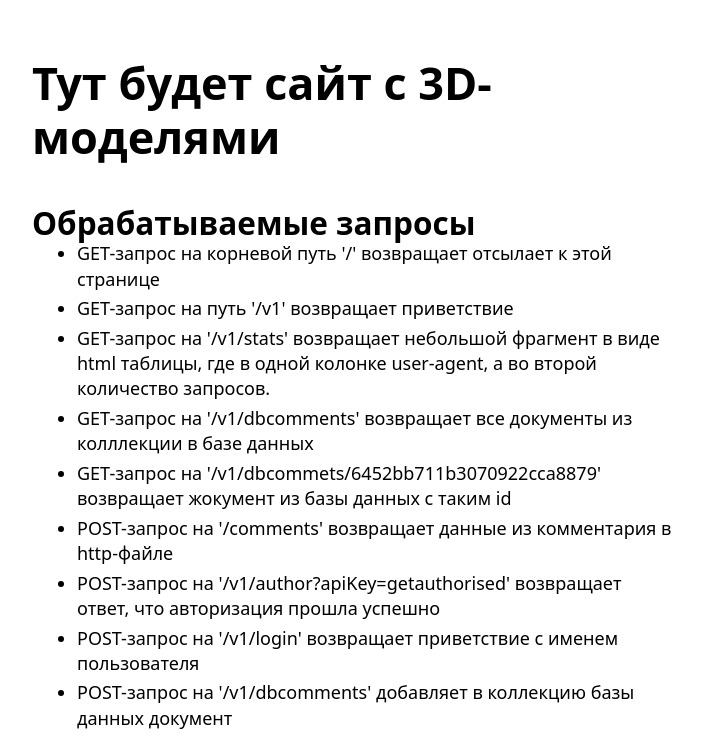
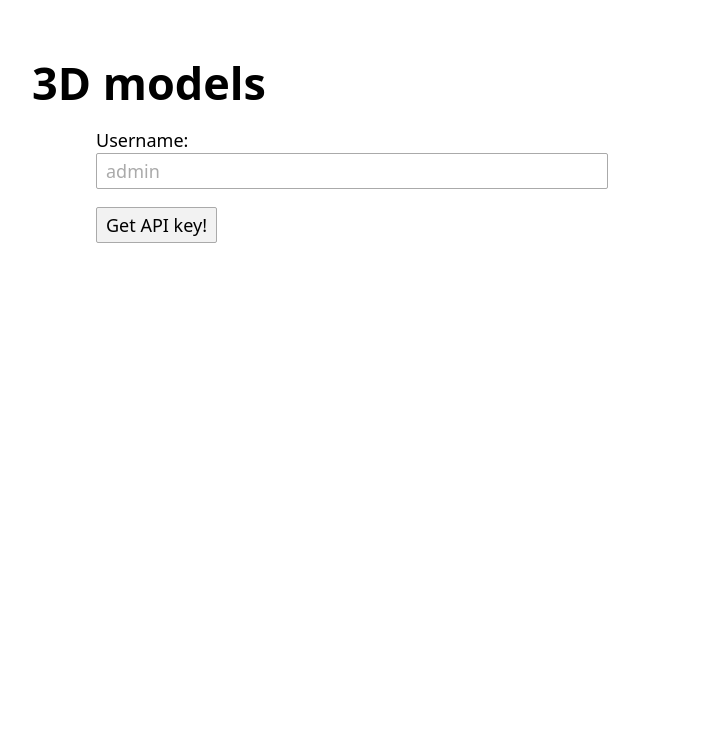
Before and after one commit to milenaszdl/node-3dmodels, a website: page public/index.html in a window 1280 px wide. Shown: the top 746 px of the page, without its empty margins (288-990 px from the left). Drawn offline with Linux system fonts and the light colour scheme.

Commit message:
fetch авторизация

```diff
--- /dev/null
+++ b/public/fetch.js
@@ -0,0 +1,27 @@
+const apibutton = document.getElementById("getapi");
+
+async function postAPIKey() {
+    const username = document.getElementById('username').value;
+    const response = await fetch('/router/api', {
+        method: 'POST',
+        headers: {
+            'Content-Type': 'application/json'
+        },
+        body: JSON.stringify({ "username": `${username}` })
+    });
+
+    if (response.ok) {
+        const data = await response.text();
+        document.getElementById('gotapikey').innerText = data;
+        console.log(response);
+    } else {
+        const error = await response.text();
+        document.getElementById('gotapikey').innerText = error;
+        console.log(response);
+    }
+}
+
+apibutton.addEventListener("click", (event) => {
+    event.preventDefault();
+    postAPIKey();
+})
--- a/public/index.html
+++ b/public/index.html
@@ -9,38 +9,23 @@
 </head>
 <body>
     <main>
-        <h1>Тут будет сайт с 3D-моделями</h1>
-        <h2>Обрабатываемые запросы</h2>
-        <ul>
-            <li>
-                GET-запрос на корневой путь '/' возвращает отсылает к этой странице
-            </li>
-            <li>
-                GET-запрос на путь '/v1' возвращает приветствие
-            </li>
-            <li>
-                GET-запрос на '/v1/stats' возвращает небольшой фрагмент в виде html таблицы, где в одной колонке user-agent, а во второй количество запросов.
-            </li>
-            <li>
-                GET-запрос на '/v1/dbcomments' возвращает все документы из колллекции в базе данных
-            </li>
-            <li>
-                GET-запрос на '/v1/dbcommets/6452bb711b3070922cca8879' возвращает жокумент из базы данных с таким id
-            </li>
-            <li>
-                POST-запрос на '/comments' возвращает данные из комментария в http-файле
-            </li>
-            <li>
-                POST-запрос на '/v1/author?apiKey=getauthorised' возвращает ответ, что авторизация прошла успешно
-            </li>
-            <li>
-                POST-запрос на '/v1/login' возвращает приветствие с именем пользователя
-            </li>
-            <li>
-                POST-запрос на '/v1/dbcomments' добавляет в коллекцию базы данных документ
-            </li>
-        </ul>
-        <img src="model.png" width="500" height="350"/>
+        <h1>3D models</h1>
+        <p></p>
+        <form method="post" data-netlify="true" name="usernameform" id="usernameform">
+            <label>Username:
+                <input
+                    type="text"
+                    name="username"
+                    id="username"
+                    placeholder="admin"
+                    required
+                />
+                <button type="submit" id="getapi">Get API key!</button>
+            </label>
+        </form>
+        <p id="gotapikey"></p>
+        <div id="models"></div>
     </main>
+    <script src="fetch.js" defer></script>
 </body>
 </html>
```
